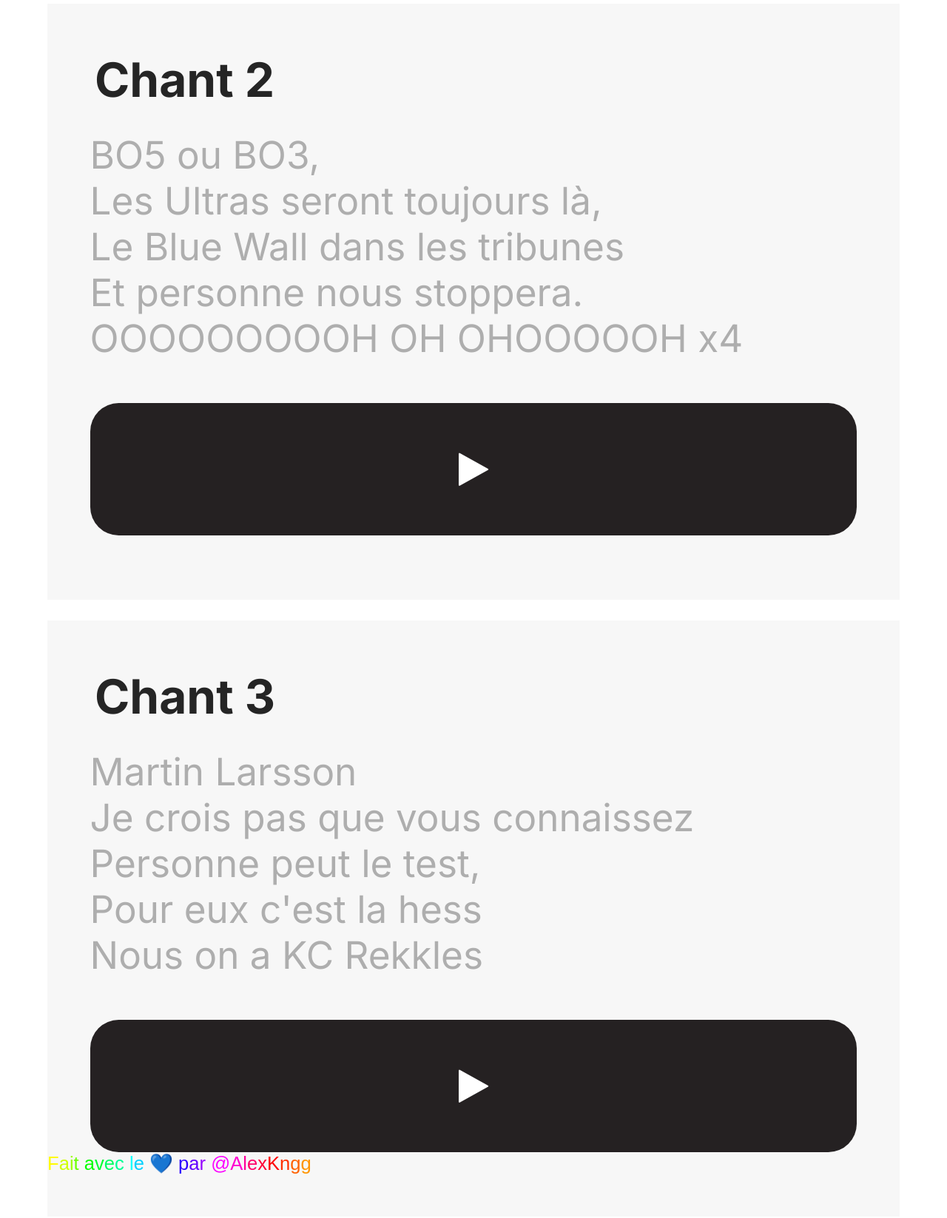
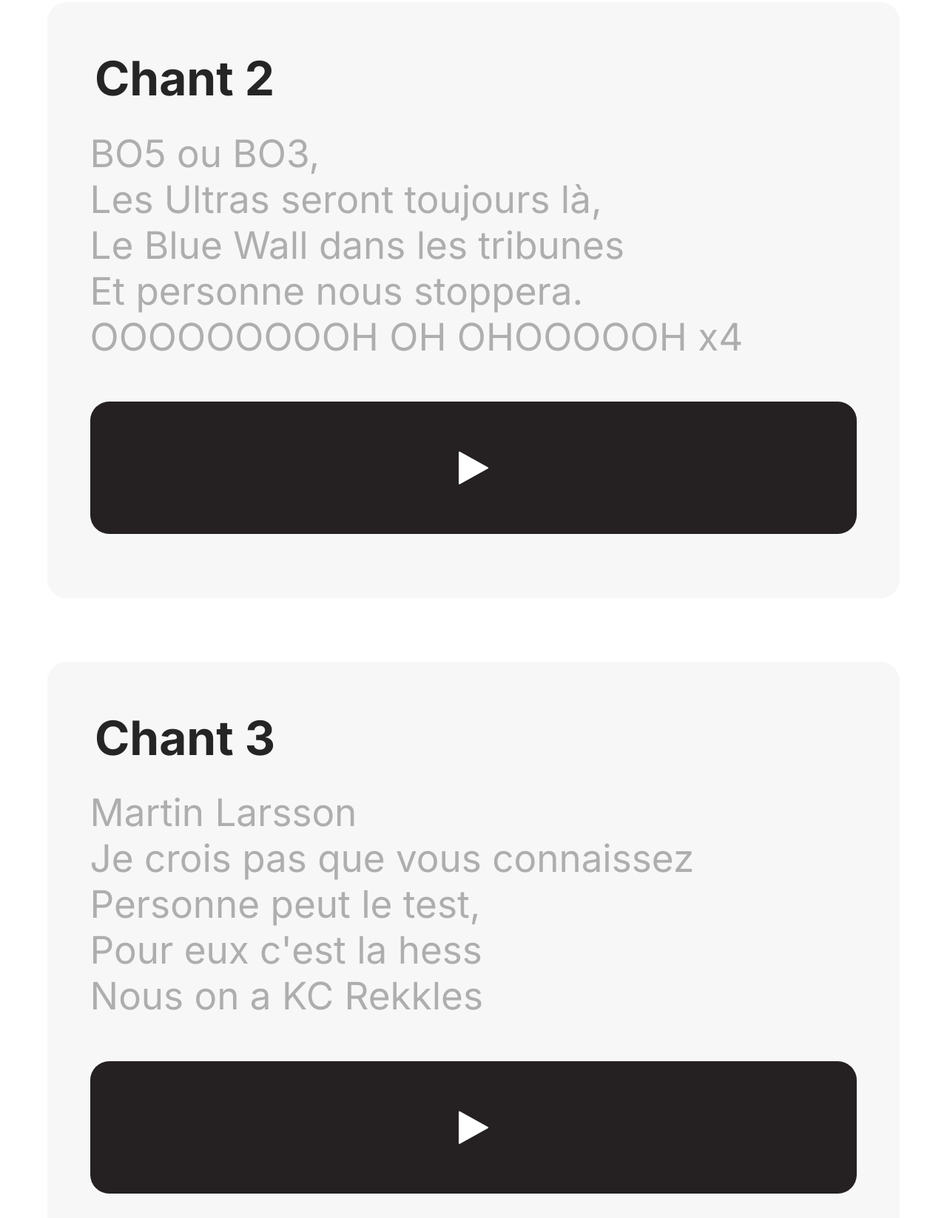
Before and after one commit to Alaixs/ChantSupporter, a plain HTML site: page index.html in a window 1280 px wide. Shown: the part 1150-2797 px from the top of the page at 74% size. Drawn offline with nearby package versions, Linux system fonts and the light colour scheme.

Commit message:
version 3.3

```diff
--- a/index.html
+++ b/index.html
@@ -1,7 +1,8 @@
-<!--version 3.2.1-->
+<!--version 3.3-->
 <!DOCTYPE html>
 <html lang="fr">
   <head>
+    <title>Chants KCX2</title>
     <meta charset="UTF-8">
     <meta name="viewport" content="width=device-width, maximum-scale=1.0" />
     <link href="https://fonts.googleapis.com/css?family=Inter&display=swap" rel="stylesheet" />
@@ -11,7 +12,7 @@
     <link rel="icon" type="image/png" sizes="16x16" href="https://lebluewall.fr/favicon-16x16.png">
     </head>
     <body>
-      <h1 class="linear-wipe">Chant KCX2</h1>
+      <h1 class="linear-wipe">CHANTS KCX2</h1>
     <div class="square1">
           <div class="content">
         Chant 1
@@ -27,7 +28,7 @@
         <br>
         Allez Karmine, allez allez
             </div>
-            <div class="audioB" >
+            <div  class="audioB" >
               <a id="ppb1" class="fa fa-play"></a>
 
               </div>
@@ -71,6 +72,8 @@
         </div>
   </body>
   <footer>
+    <br>
+    <br>
     <span class="rgb-text">Fait avec le &#128153; par @AlexKngg </span>
     <script src='https://cdnjs.cloudflare.com/ajax/libs/jquery/3.0.0/jquery.min.js'></script>
   </footer>
--- a/index.js
+++ b/index.js
@@ -1,4 +1,4 @@
-//version 3.2.1
+//version 3.3
 window.onload = () => {
 	let rgbText, nodes, hues;
 
--- a/style.css
+++ b/style.css
@@ -1,4 +1,4 @@
-/*version 3.2.1*/
+/*version 3.3*/
 @import url('https://fonts.googleapis.com/css2?family=Inter:wght@700&display=swap');
 
 *{
@@ -44,7 +44,7 @@ html, body {
 .square1{
   width: 90vw;
   height: 63vw;
-  margin-top: 10%;
+  border-radius: 2vw;
   margin-left: auto;
   margin-right: auto;
   background: #F7F7F7;
@@ -77,6 +77,7 @@ html, body {
   cursor: pointer;
   color: white;
 
+
 }
 #ppb2{
   font-size: 4vw;
@@ -99,7 +100,7 @@ html, body {
   margin-left: auto;
   margin-right: auto;
   background: #252122;
-  border-radius: 3vw;
+  border-radius: 2vw;
   text-align: center;
   padding-top: 5%;
   font-size: 4vw;
@@ -113,7 +114,8 @@ html, body {
 .square2{
   width: 90vw;
   height: 63vw;
-  margin-top: 10%;
+  border-radius: 2vw;
+  margin-top: 15%;
   margin-left: auto;
   margin-right: auto;
   background: #F7F7F7;
@@ -124,7 +126,8 @@ html, body {
 .square3{
   width: 90vw;
   height: 63vw;
-  margin-top: 10%;
+  border-radius: 2vw;
+  margin-top: 15%;
   margin-left: auto;
   margin-right: auto;
   background: #F7F7F7;
@@ -135,7 +138,7 @@ html, body {
   margin-left: auto;
   margin-right: auto;
   text-align: center;
-  font-family: Arial, Helvetica, sans-serif;
+  font-family: 'Inter', sans-serif;
   font-size: 2vw;
   color: white;
 
```
